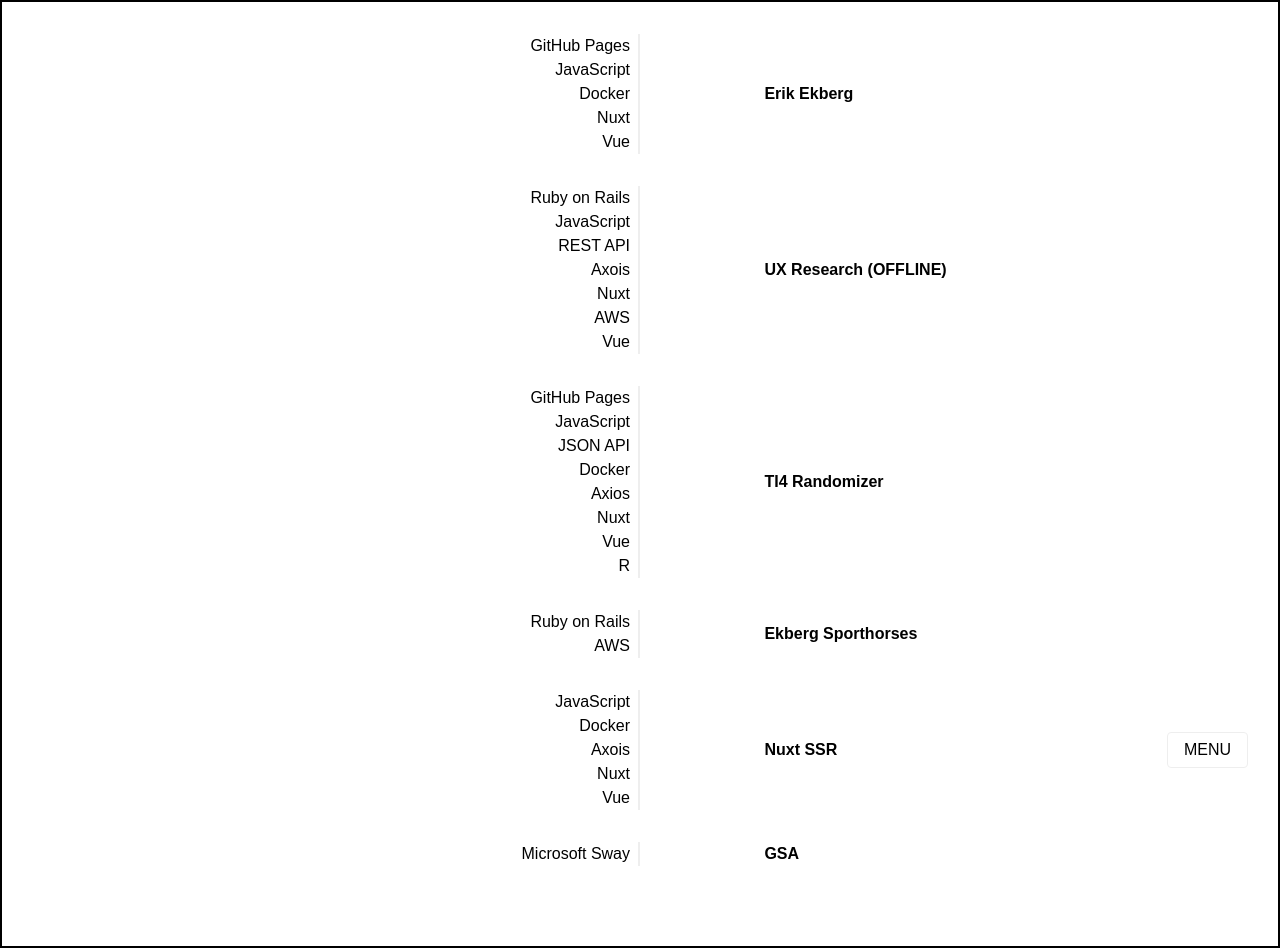
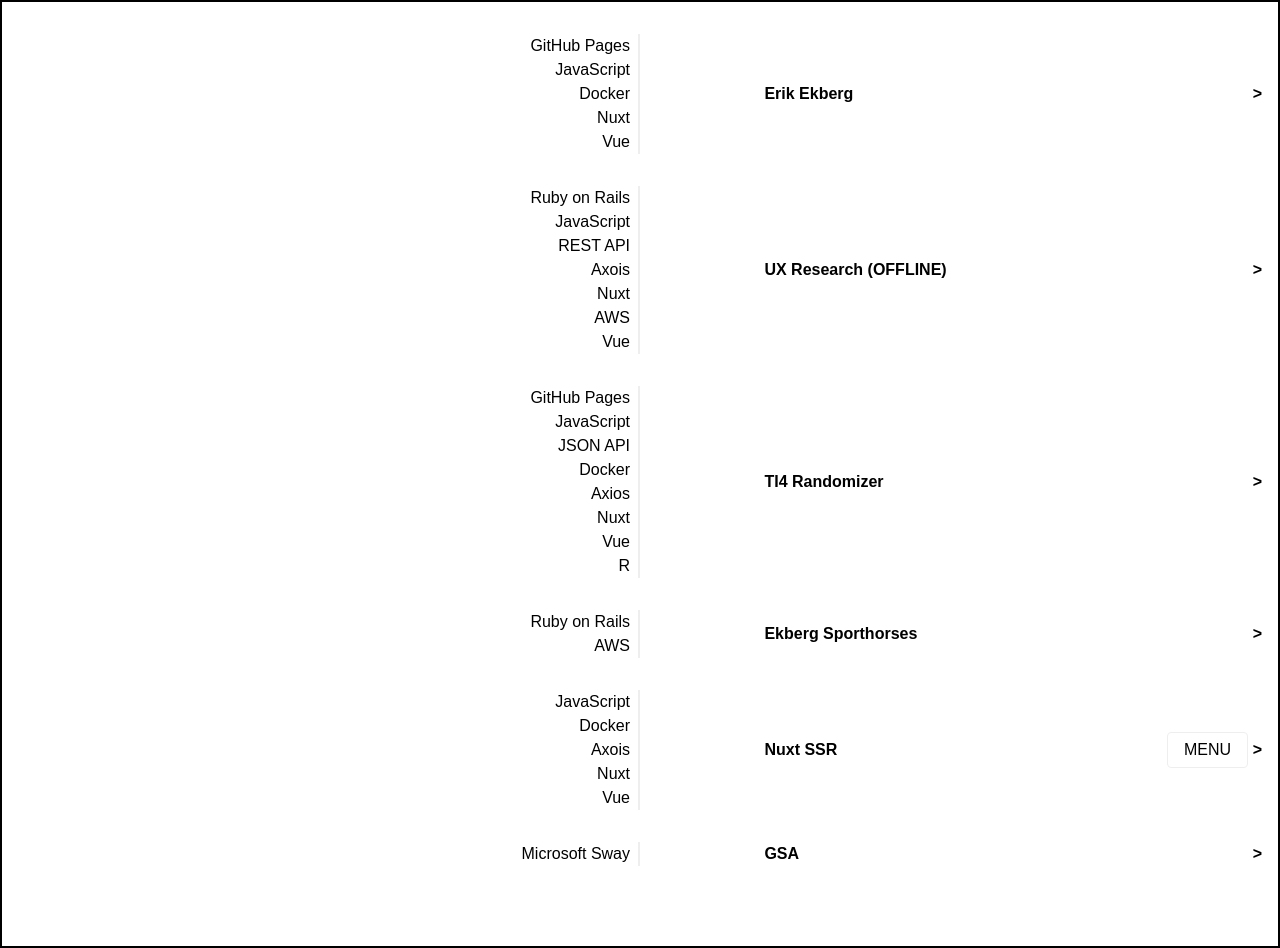
Before and after one commit to 1Mill/ErikEkberg.info, a Nuxt app: page /portfolio in a window 1280 px wide. Built offline with nearby package versions, Linux system fonts and the light colour scheme.

Commit message:
Add placeholder symbol to indicate link to website.
This should later be replaced with front-awesome.

```diff
--- a/pages/portfolio.vue
+++ b/pages/portfolio.vue
@@ -14,9 +14,10 @@
 
 			<a
 			:href='job.link' target='_blank'
-			class='[ w-40 lh-copy tl black b no-underline ]'
+			class='[ w-40 lh-copy tl black b no-underline flex flex-row items-center justify-between ]'
 			>
-				{{ job.name }}
+				<span>{{ job.name }}</span>
+				<span>></span>
 			</a>
 		</div>
 	</div>
```
